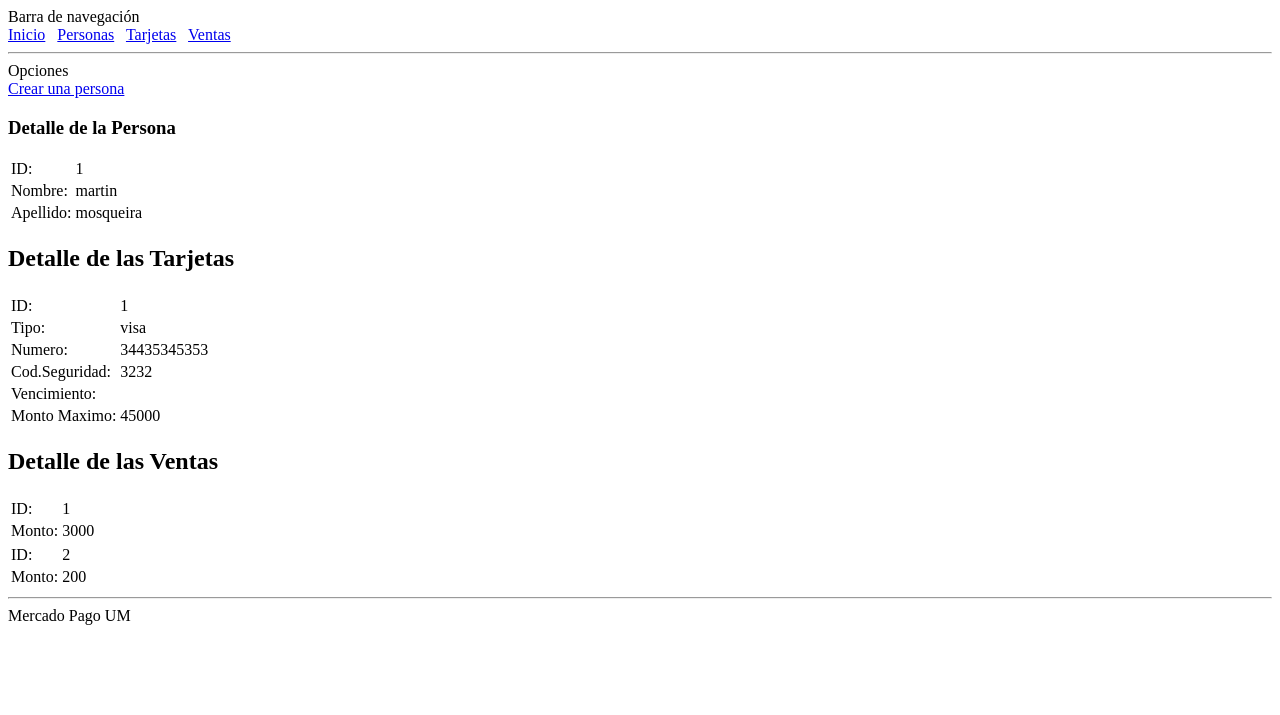
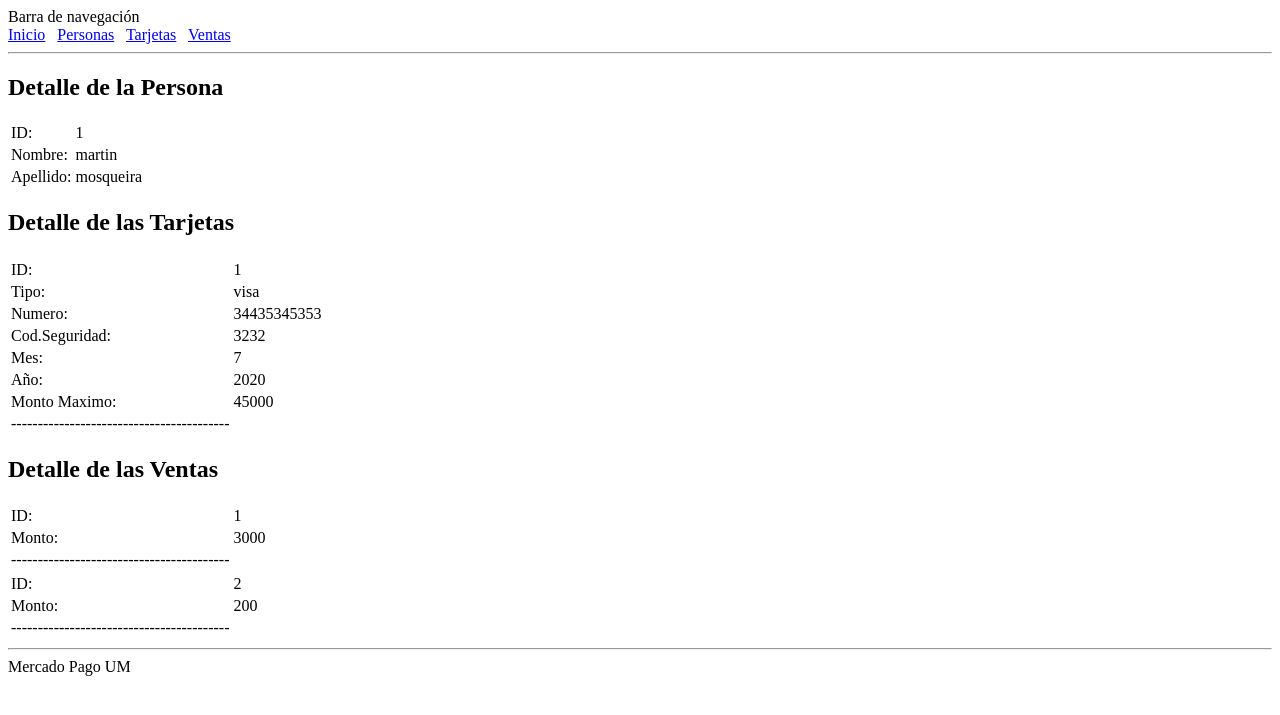
Before and after one commit to MartinMosqueira/Proyecto_Final, a Flask app: page /persona/detalle?id=1 in a window 1280 px wide. Shown: the top 715 px of the page. Run offline with Flask 2, Linux system fonts and the light colour scheme; data comes from the database, SQL or seed files in the repository; both versions use the stored data as it was after the commit.

Commit message:
modificado

```diff
--- a/Login/aplicacion_demo/__init__.py
+++ b/Login/aplicacion_demo/__init__.py
@@ -6,7 +6,7 @@
 def create_app():
     """Construct the core aplicacion_demo."""
     app = Flask(__name__, instance_relative_config=False,
-                template_folder="../templates/")
+                template_folder="../templates")
     db.init_app(app)
     app.config.from_object('config.Config')
 
--- /dev/null
+++ b/Login/duda.txt
@@ -0,0 +1,3 @@
+Error en mostrar ventas en la misma persona pero distintas tarjetas de credito
+tokens
+Si borro persona, no se borran las tarjetas que dependan de esa persona.
--- a/Login/static/css/styles.css
+++ /dev/null
@@ -1,4 +0,0 @@
-header{
-	height: 75px;
-	background: #262626;
-}
--- a/Login/templates/home.html
+++ b/Login/templates/home.html
@@ -3,5 +3,4 @@
 <h1>Bienvenidos a mi sitio</h1>
     <div>Elija una opci&oacute;n para navegar</div>
     <img src="https://img.freepik.com/vector-gratis/ilustracion-billetera-mucho-dinero_140869-28.jpg?size=338&ext=jpg">
-    <link rel= "stylesheet" type= "text/css" href= "{{ url_for('static',filename='css/styles.css') }}">
 {% endblock %}
--- a/Login/templates/persona/detalle.html
+++ b/Login/templates/persona/detalle.html
@@ -1,10 +1,6 @@
 {% extends 'estructura.html' %}
 {% block contenido %}
-    <div>Opciones</div>
-    <div>
-        <span><a href="crear">Crear una persona</a><br></span>
-    </div>
-    <h3>Detalle de la Persona</h3>
+    <h2>Detalle de la Persona</h2>
     <table>
         <tbody>
             <tr>
@@ -37,11 +33,15 @@
                 <td>Cod.Seguridad: </td><td>{{ tarjeta.cods }} </td>
                 </tr>
                 <tr>
-                <td>Vencimiento: </td><td>{{ tarjeta.vencimiento }} </td>
+                <td>Mes: </td><td>{{ tarjeta.mes }} </td>
+                </tr>
+                <tr>
+                <td>Año: </td><td>{{ tarjeta.año }} </td>
                 </tr>
                 <tr>
                 <td>Monto Maximo: </td><td>{{ tarjeta.montomax }} </td>
                 </tr>
+                <td>-----------------------------------------</td>
             </tr>
         {% endfor %}
         </tbody>
@@ -57,6 +57,7 @@
                 <tr>
                 <td>Monto: </td><td>{{ venta.monto }} </td>
                 </tr>
+                <td>-----------------------------------------</td>
             </tr>
         {% endfor %}
         </tbody>
--- a/Login/templates/tarjeta/detalle.html
+++ b/Login/templates/tarjeta/detalle.html
@@ -40,6 +40,7 @@
                 <tr>
                 <td>Monto: </td><td>{{ venta.monto }} </td>
                 </tr>
+                <td>-----------------------------------------</td>
             </tr>
         {% endfor %}
         </tbody>
--- a/Login/templates/tarjeta/errormes.html
+++ b/Login/templates/tarjeta/errormes.html
@@ -1,4 +1,7 @@
 {% extends 'estructura.html' %}
 {% block contenido %}
     <h2>ERROR! El mes o año ingresado es incorrecto!</h2>
+    <div>
+        Puede que su tarjeta de credito este vencida o el ingreso de datos fue incorrecto...
+    </div>
 {% endblock %}
--- a/Login/templates/venta/error.html
+++ b/Login/templates/venta/error.html
@@ -1,4 +1,7 @@
 {% extends 'estructura.html' %}
 {% block contenido %}
     <h2>ERROR! El monto ingresado es incorrecto!</h2>
+    <div>
+        Puede que su tarjeta de credito no acepte la cantidad ingresada o esta fue erronea...
+    </div>
 {% endblock %}
```
Also changed, not shown: Login/aplicacion_demo/ruta_ventas.py (+12 -2 lines), Login/aplicacion_demo/rutas_inicio.py (line endings or trailing spaces), Login/aplicacion_demo/sites.db.
